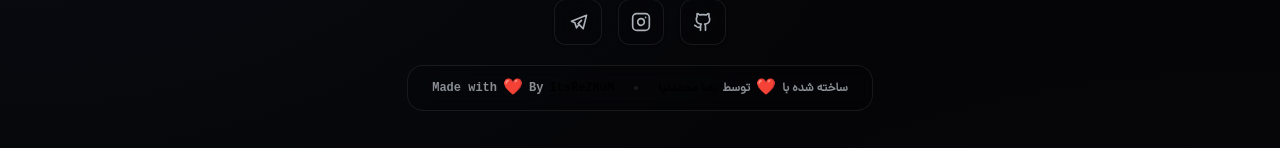
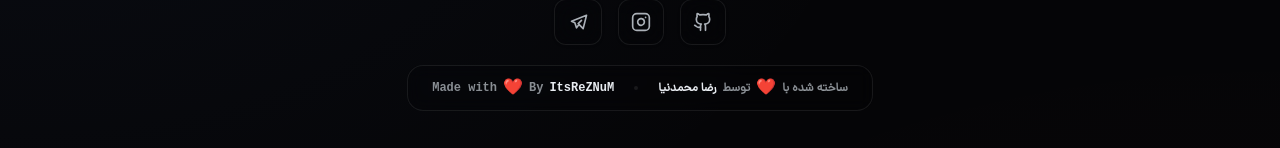
Before and after one commit to ItsReZNuM/CourseSelection, a Next.js app: page / in a window 1280 px wide. Shown: the part 1798-1946 px from the top of the page. Built offline with nearby package versions, Linux system fonts and the light colour scheme.

Commit message:
Fix My Name in Footer Color Not Changing

```diff
--- a/src/components/layout/Footer.tsx
+++ b/src/components/layout/Footer.tsx
@@ -47,7 +47,6 @@ export default function Footer() {
                 </a>
             </div>
 
-            {/* FIXED: Turned the entire box into a clickable link to your portfolio and highlighted the names */}
             <a
                 href="https://portfolio-five-steel-86.vercel.app/"
                 target="_blank"
@@ -55,13 +54,17 @@ export default function Footer() {
                 className="flex flex-col md:flex-row items-center gap-2 md:gap-5 text-[11px] md:text-xs font-bold text-muted/80 bg-black/5 dark:bg-white/5 px-6 py-2.5 rounded-2xl border border-[var(--border-color)] backdrop-blur-sm transition-all hover:bg-black/10 dark:hover:bg-white/10 hover:shadow-md cursor-pointer group"
             >
                 <span className="flex items-center gap-1.5">
-                    ساخته شده با <span className="text-danger animate-heartbeat text-sm md:text-base">❤️</span> توسط <span className="text-black dark:text-white font-extrabold group-hover:text-primary transition-colors">رضا محمدنیا</span>
+                    ساخته شده با <span className="text-danger animate-heartbeat text-sm md:text-base">❤️</span> توسط
+                    {/* FIXED: Changed to text-foreground to instantly sync with theme toggle */}
+                    <span className="text-foreground font-extrabold group-hover:text-primary transition-colors">رضا محمدنیا</span>
                 </span>
 
                 <span className="hidden md:block w-1 h-1 rounded-full bg-border"></span>
 
                 <span className="flex items-center gap-1.5 font-mono" dir="ltr">
-                    Made with <span className="text-danger animate-heartbeat text-sm md:text-base">❤️</span> By <span className="text-black dark:text-white font-extrabold group-hover:text-primary transition-colors">ItsReZNuM</span>
+                    Made with <span className="text-danger animate-heartbeat text-sm md:text-base">❤️</span> By
+                    {/* FIXED: Changed to text-foreground */}
+                    <span className="text-foreground font-extrabold group-hover:text-primary transition-colors">ItsReZNuM</span>
                 </span>
             </a>
         </footer>
```
